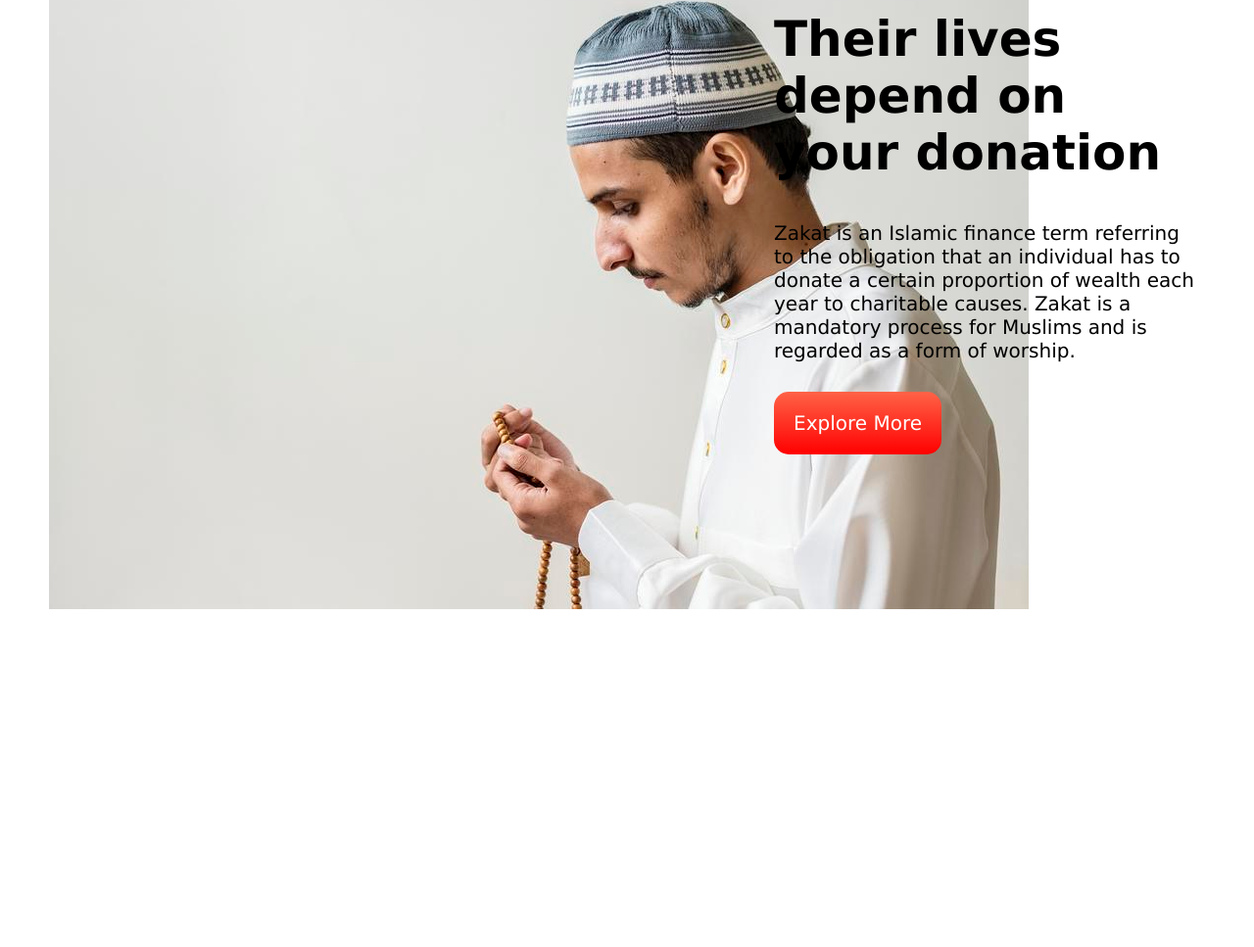
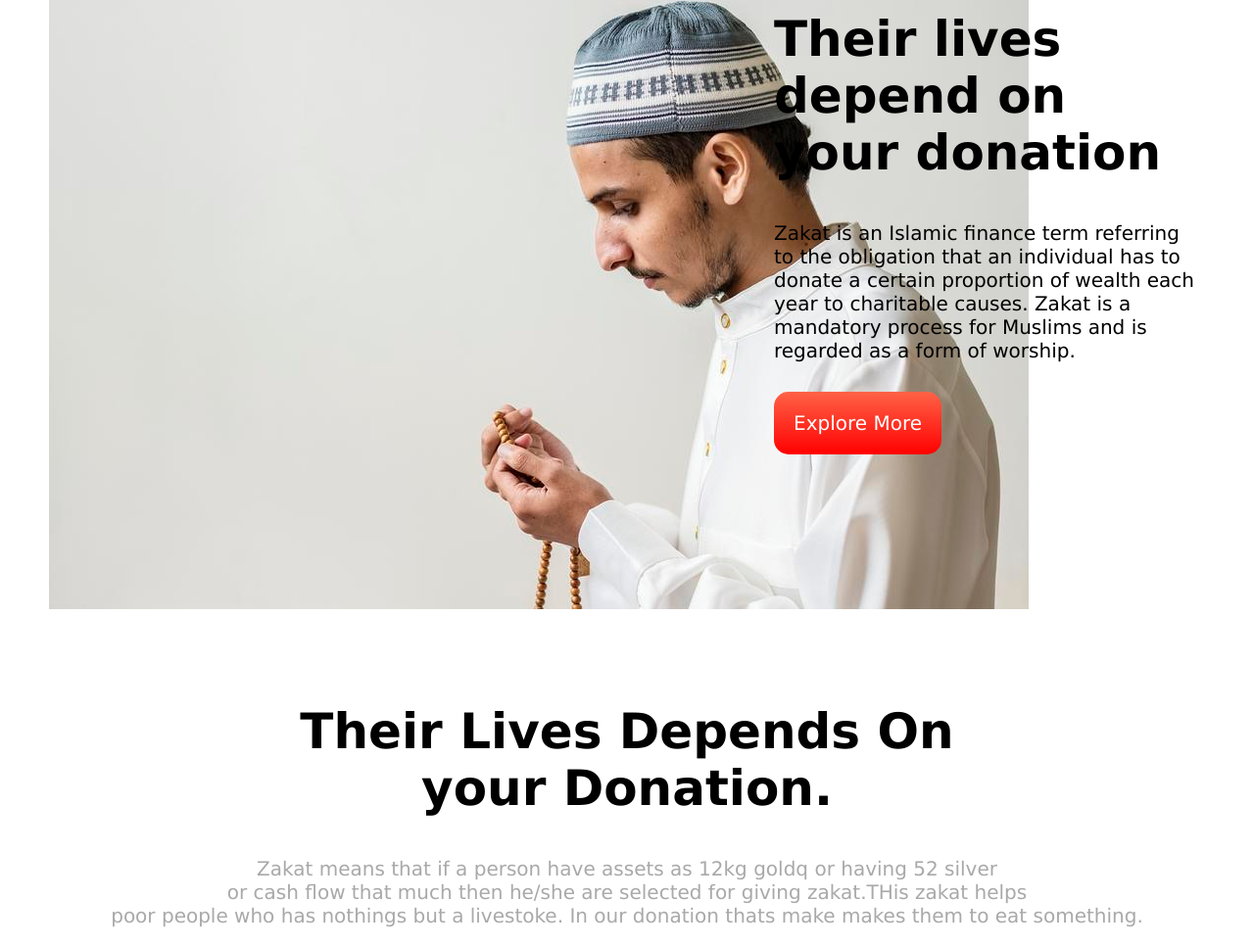
Before and after one commit to raju-120/zakat, a plain HTML site: page index.html in a window 1280 px wide. Shown: the part 1744-2711 px from the top of the page at 98% size. Before the commit the page ends 2440 px from the top, so only its background shows below. Drawn offline with Linux system fonts and the light colour scheme.

Commit message:
slidling changing on donation part

```diff
--- a/CSS/style.css
+++ b/CSS/style.css
@@ -46,3 +46,14 @@ body{
 .snd-p{
     color: black;
 }
+
+.top-Container-head{
+    font-size: 50px;
+    color: black;
+    text-align: center;
+}
+.top-Container-p{
+    font-size: 20px;
+    text-align: center;
+    color: darkgray;
+}
--- a/index.html
+++ b/index.html
@@ -42,6 +42,21 @@
                 </div>
             </div>
         </section>
+        <!-- Lives depends on start -->
+        <section>
+            <div class="container">
+                <h1 class="top-Container-head">Their Lives Depends On <br> your Donation.</h1>
+                <p class="top-Container-p">Zakat means that if a person have assets as 12kg goldq or having 52 silver <br> or cash flow that much then he/she are selected for giving zakat.THis zakat helps <br> poor people who has nothings but a livestoke. In our donation thats make makes them to eat something.</p>
+                <div class="row">
+                    <div class="col-06">
+                        <div class="col-4"></div>
+                        <div class="col-8
+                        "></div>
+                    </div>
+                </div>
+            </div>
+        </section>
+        <!-- Lives depends on end -->
     </main>
 
 </body>
```
